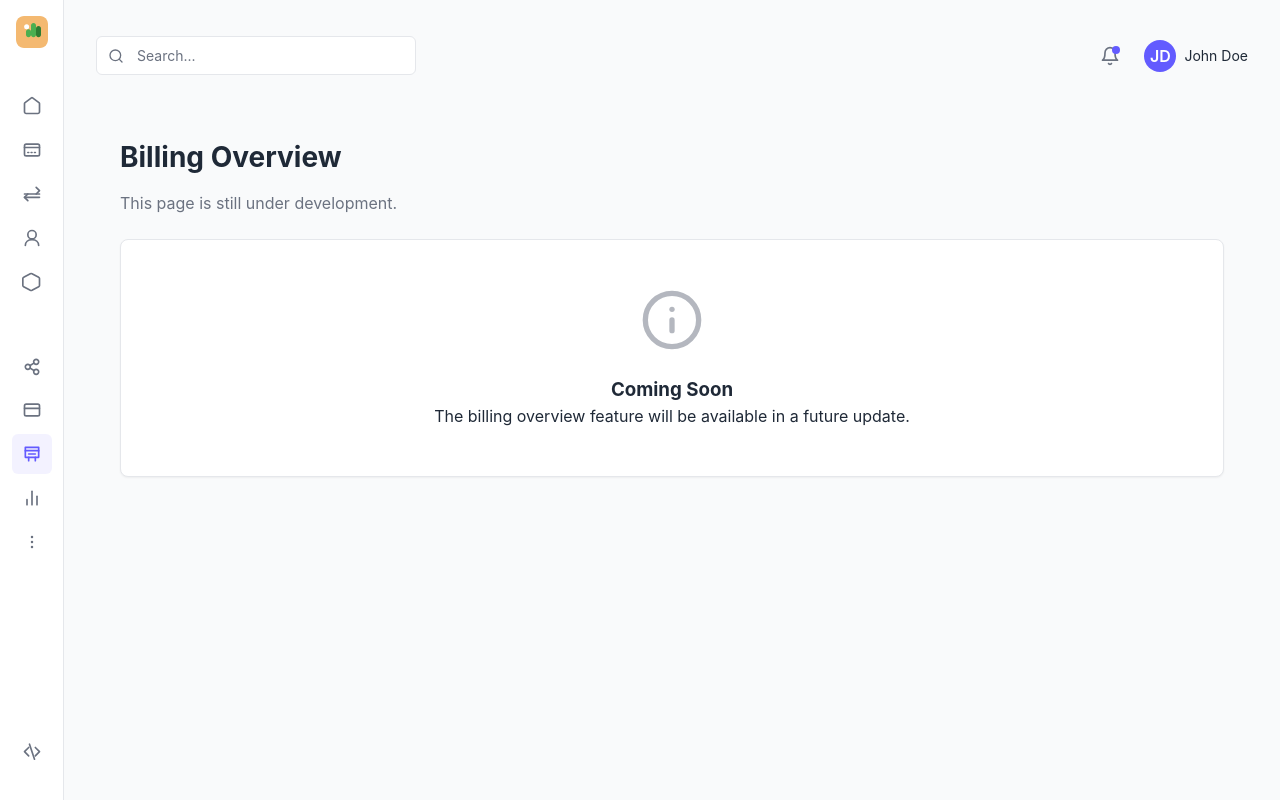
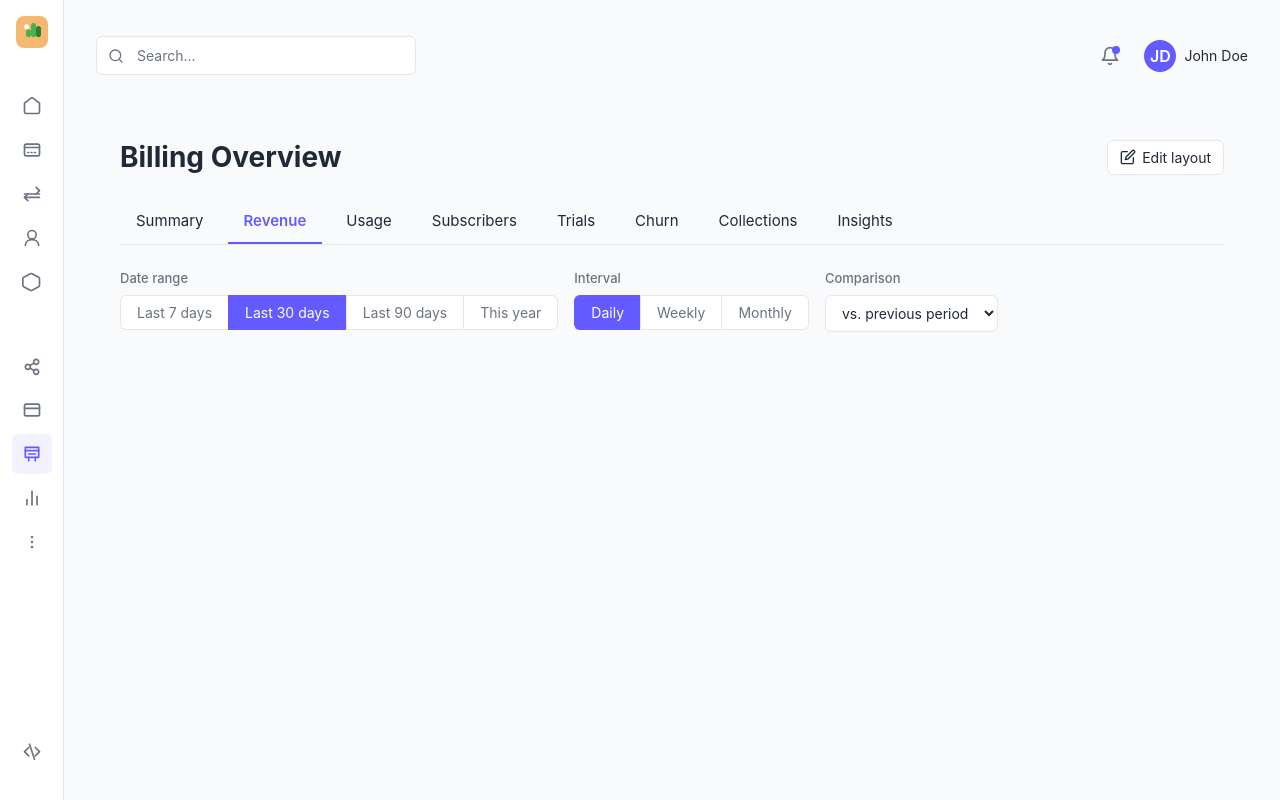
Before and after one commit to swanson-stripe/stripe-dashboard-clone, a React (Create React App) app: page /billing/overview in a window 1280 px wide. Built offline with nearby package versions, Linux system fonts and the light colour scheme.

Commit message:
Add Billing Overview page with tabs and controls

```diff
--- a/src/App.js
+++ b/src/App.js
@@ -5,6 +5,7 @@ import Dashboard from './pages/Dashboard';
 import MetricDetail from './pages/MetricDetail';
 import MetricEditor from './pages/MetricEditor';
 import EmptyPage from './pages/EmptyPage';
+import BillingOverview from './pages/BillingOverview';
 import Sidebar from './components/Sidebar';
 import Header from './components/Header';
 import './styles/App.css';
@@ -67,7 +68,7 @@ function App() {
               <Route path="/settings" element={<EmptyPage title="Settings" />} />
 
               {/* Billing routes */}
-              <Route path="/billing/overview" element={<EmptyPage title="Billing Overview" />} />
+              <Route path="/billing/overview" element={<BillingOverview />} />
               <Route path="/billing/subscriptions" element={<EmptyPage title="Subscriptions" />} />
               <Route path="/billing/invoices" element={<EmptyPage title="Invoices" />} />
               <Route path="/billing/usage-based" element={<EmptyPage title="Usage-based Billing" />} />
--- /dev/null
+++ b/src/pages/BillingOverview.js
@@ -0,0 +1,305 @@
+import React, { useState } from 'react';
+import styled from 'styled-components';
+import { motion } from 'framer-motion';
+
+// Constants for consistent styling
+const STRIPE_PURPLE = '#635bff';
+const STRIPE_PURPLE_LIGHT = 'rgba(99, 91, 255, 0.1)';
+const GRAY = '#9ca3af';
+
+const PageContainer = styled(motion.div)`
+  width: 100%;
+  max-width: 1200px;
+  margin: 0 auto;
+  padding: 24px;
+`;
+
+const HeaderContainer = styled.div`
+  display: flex;
+  justify-content: space-between;
+  align-items: center;
+  margin-bottom: 24px;
+`;
+
+const Title = styled.h1`
+  font-family: -apple-system, "system-ui", "Segoe UI", Roboto, Helvetica, Arial, sans-serif, "Apple Color Emoji", "Segoe UI Emoji", "Segoe UI Symbol";
+  font-size: 28px;
+  font-synthesis-weight: none;
+  font-weight: 700;
+  height: 36px;
+  line-height: 36px;
+  margin: 0;
+`;
+
+const EditLayoutButton = styled.button`
+  padding: 8px 12px;
+  background-color: white;
+  color: var(--text-color);
+  border: 1px solid var(--border-color);
+  border-radius: 6px;
+  font-size: 14px;
+  cursor: pointer;
+  display: flex;
+  align-items: center;
+  gap: 6px;
+
+  &:hover {
+    background-color: rgba(0, 0, 0, 0.04);
+  }
+
+  svg {
+    width: 16px;
+    height: 16px;
+  }
+`;
+
+const TabsContainer = styled.div`
+  display: flex;
+  border-bottom: 1px solid var(--border-color);
+  margin-bottom: 24px;
+`;
+
+const Tab = styled.button`
+  background: none;
+  border: none;
+  padding: 12px 16px;
+  font-size: 15px;
+  font-weight: ${props => props.active ? '600' : '400'};
+  color: ${props => props.active ? STRIPE_PURPLE : 'var(--text-color)'};
+  border-bottom: 2px solid ${props => props.active ? STRIPE_PURPLE : 'transparent'};
+  cursor: pointer;
+  margin-right: 8px;
+  transition: all 0.2s ease;
+
+  &:hover {
+    color: ${STRIPE_PURPLE};
+  }
+`;
+
+const ControlsContainer = styled.div`
+  margin-bottom: 32px;
+`;
+
+const ControlsRow = styled.div`
+  display: flex;
+  gap: 16px;
+  flex-wrap: wrap;
+`;
+
+const ControlButton = styled.button`
+  padding: 8px 16px;
+  background-color: ${props => props.active ? STRIPE_PURPLE : 'white'};
+  color: ${props => props.active ? 'white' : 'var(--text-secondary)'};
+  border: 1px solid ${props => props.active ? STRIPE_PURPLE : 'var(--border-color)'};
+  border-radius: 6px;
+  font-size: 14px;
+  cursor: pointer;
+
+  &:hover {
+    background-color: ${props => props.active ? STRIPE_PURPLE : 'rgba(0, 0, 0, 0.04)'};
+  }
+`;
+
+const ControlLabel = styled.div`
+  font-size: 13px;
+  font-weight: 500;
+  color: var(--text-secondary);
+  margin-bottom: 6px;
+`;
+
+const ControlGroup = styled.div`
+  display: flex;
+  flex-direction: column;
+`;
+
+const ButtonGroup = styled.div`
+  display: flex;
+
+  button {
+    border-radius: 0;
+
+    &:first-child {
+      border-top-left-radius: 6px;
+      border-bottom-left-radius: 6px;
+    }
+
+    &:last-child {
+      border-top-right-radius: 6px;
+      border-bottom-right-radius: 6px;
+    }
+
+    &:not(:last-child) {
+      border-right: none;
+    }
+  }
+`;
+
+const ComparisonSelect = styled.select`
+  padding: 8px 12px;
+  border-radius: 6px;
+  border: 1px solid var(--border-color);
+  background-color: white;
+  font-size: 14px;
+`;
+
+const BillingOverview = () => {
+  const [activeTab, setActiveTab] = useState('revenue');
+  const [activePeriod, setActivePeriod] = useState('last30days');
+  const [interval, setInterval] = useState('daily');
+  const [comparison, setComparison] = useState('previous-period');
+
+  // Handle tab change
+  const handleTabChange = (tab) => {
+    setActiveTab(tab);
+  };
+
+  // Handle date range changes
+  const handleDateChange = (period) => {
+    setActivePeriod(period);
+  };
+
+  return (
+    <PageContainer
+      initial={{ opacity: 0 }}
+      animate={{ opacity: 1 }}
+      exit={{ opacity: 0 }}
+      transition={{ duration: 0.3 }}
+    >
+      <HeaderContainer>
+        <Title>Billing Overview</Title>
+        <EditLayoutButton>
+          <svg width="16" height="16" viewBox="0 0 24 24" fill="none" xmlns="http://www.w3.org/2000/svg">
+            <path d="M11 4H4C3.46957 4 2.96086 4.21071 2.58579 4.58579C2.21071 4.96086 2 5.46957 2 6V20C2 20.5304 2.21071 21.0391 2.58579 21.4142C2.96086 21.7893 3.46957 22 4 22H18C18.5304 22 19.0391 21.7893 19.4142 21.4142C19.7893 21.0391 20 20.5304 20 20V13" stroke="currentColor" strokeWidth="2" strokeLinecap="round" strokeLinejoin="round"/>
+            <path d="M18.5 2.50001C18.8978 2.10219 19.4374 1.87869 20 1.87869C20.5626 1.87869 21.1022 2.10219 21.5 2.50001C21.8978 2.89784 22.1213 3.4374 22.1213 4.00001C22.1213 4.56262 21.8978 5.10219 21.5 5.50001L12 15L8 16L9 12L18.5 2.50001Z" stroke="currentColor" strokeWidth="2" strokeLinecap="round" strokeLinejoin="round"/>
+          </svg>
+          Edit layout
+        </EditLayoutButton>
+      </HeaderContainer>
+
+      <TabsContainer>
+        <Tab
+          active={activeTab === 'summary'}
+          onClick={() => handleTabChange('summary')}
+        >
+          Summary
+        </Tab>
+        <Tab
+          active={activeTab === 'revenue'}
+          onClick={() => handleTabChange('revenue')}
+        >
+          Revenue
+        </Tab>
+        <Tab
+          active={activeTab === 'usage'}
+          onClick={() => handleTabChange('usage')}
+        >
+          Usage
+        </Tab>
+        <Tab
+          active={activeTab === 'subscribers'}
+          onClick={() => handleTabChange('subscribers')}
+        >
+          Subscribers
+        </Tab>
+        <Tab
+          active={activeTab === 'trials'}
+          onClick={() => handleTabChange('trials')}
+        >
+          Trials
+        </Tab>
+        <Tab
+          active={activeTab === 'churn'}
+          onClick={() => handleTabChange('churn')}
+        >
+          Churn
+        </Tab>
+        <Tab
+          active={activeTab === 'collections'}
+          onClick={() => handleTabChange('collections')}
+        >
+          Collections
+        </Tab>
+        <Tab
+          active={activeTab === 'insights'}
+          onClick={() => handleTabChange('insights')}
+        >
+          Insights
+        </Tab>
+      </TabsContainer>
+
+      <ControlsContainer>
+        <ControlsRow>
+          <ControlGroup>
+            <ControlLabel>Date range</ControlLabel>
+            <ButtonGroup>
+              <ControlButton
+                active={activePeriod === 'last7days'}
+                onClick={() => handleDateChange('last7days')}
+              >
+                Last 7 days
+              </ControlButton>
+              <ControlButton
+                active={activePeriod === 'last30days'}
+                onClick={() => handleDateChange('last30days')}
+              >
+                Last 30 days
+              </ControlButton>
+              <ControlButton
+                active={activePeriod === 'last90days'}
+                onClick={() => handleDateChange('last90days')}
+              >
+                Last 90 days
+              </ControlButton>
+              <ControlButton
+                active={activePeriod === 'thisYear'}
+                onClick={() => handleDateChange('thisYear')}
+              >
+                This year
+              </ControlButton>
+            </ButtonGroup>
+          </ControlGroup>
+
+          <ControlGroup>
+            <ControlLabel>Interval</ControlLabel>
+            <ButtonGroup>
+              <ControlButton
+                active={interval === 'daily'}
+                onClick={() => setInterval('daily')}
+              >
+                Daily
+              </ControlButton>
+              <ControlButton
+                active={interval === 'weekly'}
+                onClick={() => setInterval('weekly')}
+              >
+                Weekly
+              </ControlButton>
+              <ControlButton
+                active={interval === 'monthly'}
+                onClick={() => setInterval('monthly')}
+              >
+                Monthly
+              </ControlButton>
+            </ButtonGroup>
+          </ControlGroup>
+
+          <ControlGroup>
+            <ControlLabel>Comparison</ControlLabel>
+            <ComparisonSelect
+              value={comparison}
+              onChange={(e) => setComparison(e.target.value)}
+            >
+              <option value="previous-period">vs. previous period</option>
+              <option value="previous-year">vs. previous year</option>
+              <option value="no-comparison">No comparison</option>
+            </ComparisonSelect>
+          </ControlGroup>
+        </ControlsRow>
+      </ControlsContainer>
+
+      {/* Content for each tab will go here */}
+    </PageContainer>
+  );
+};
+
+export default BillingOverview;
```
